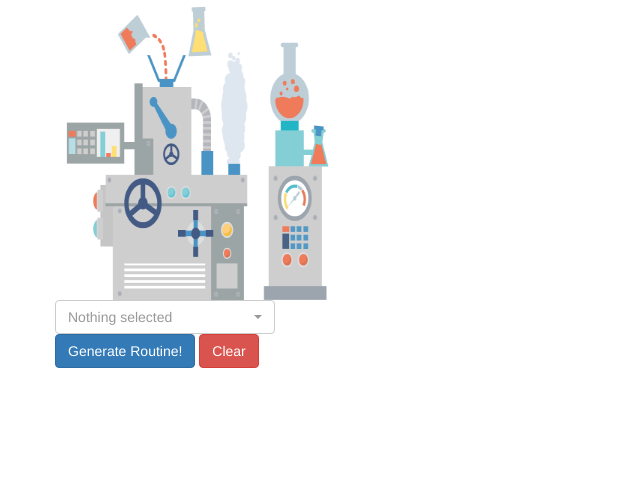
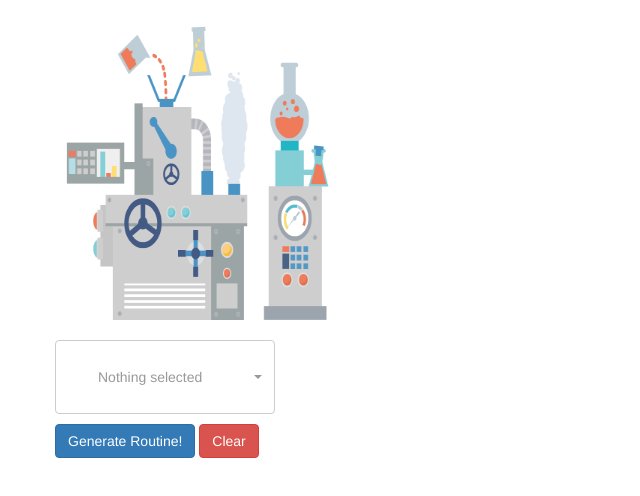
Before and after one commit to rockarts/strapsroutinegenerator, a plain HTML site: page index.html in a window 1280 px wide. Shown: the whole page, without its empty margins (0-640 px from the left). Drawn offline with nearby package versions, Linux system fonts and the light colour scheme.

Commit message:
Add margins on divs and new skills

```diff
--- /dev/null
+++ b/css/generator.css
@@ -0,0 +1,3 @@
+div {
+    margin: 10px;
+}
--- a/index.html
+++ b/index.html
@@ -11,6 +11,7 @@
     <script src="js/jquery-3.3.1.min.js"></script>
     <script src="js/bootstrap.js"></script>
     <link rel="stylesheet" href="css/bootstrap.css">
+    <link rel="stylesheet" href="css/generator.css">
     <!-- Latest compiled and minified CSS -->
     <link rel="stylesheet" href="https://cdnjs.cloudflare.com/ajax/libs/bootstrap-select/1.12.4/css/bootstrap-select.min.css">
 
```
